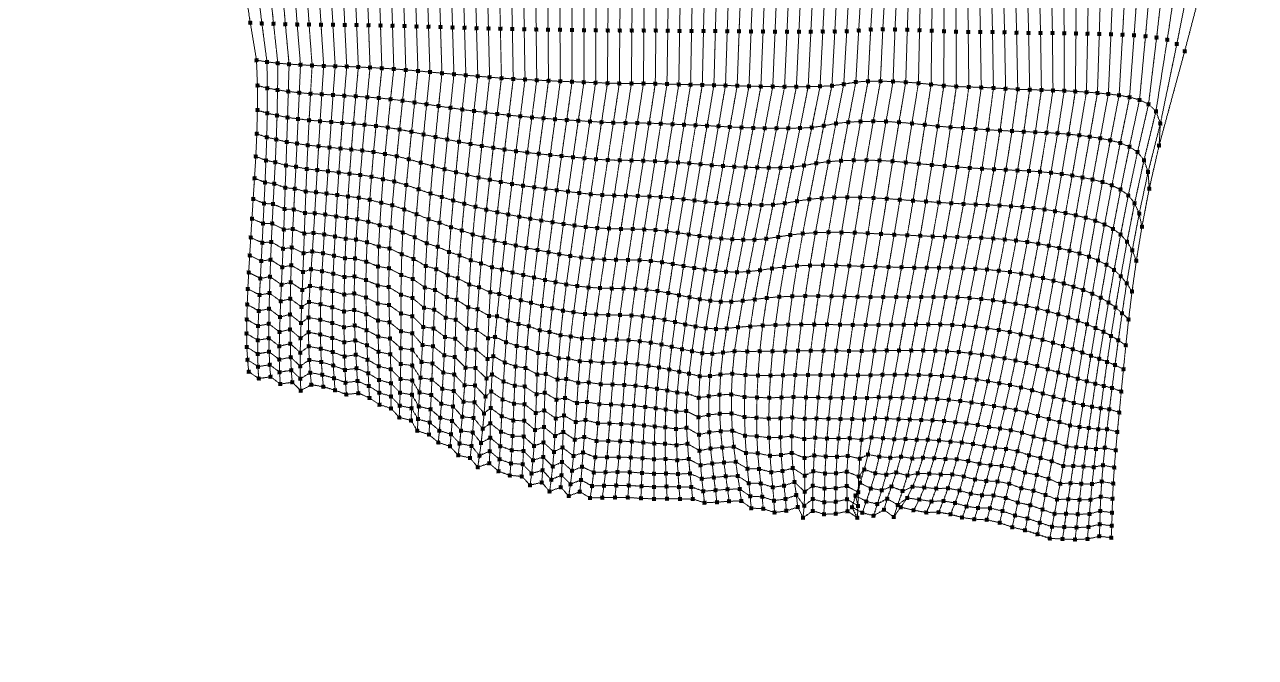
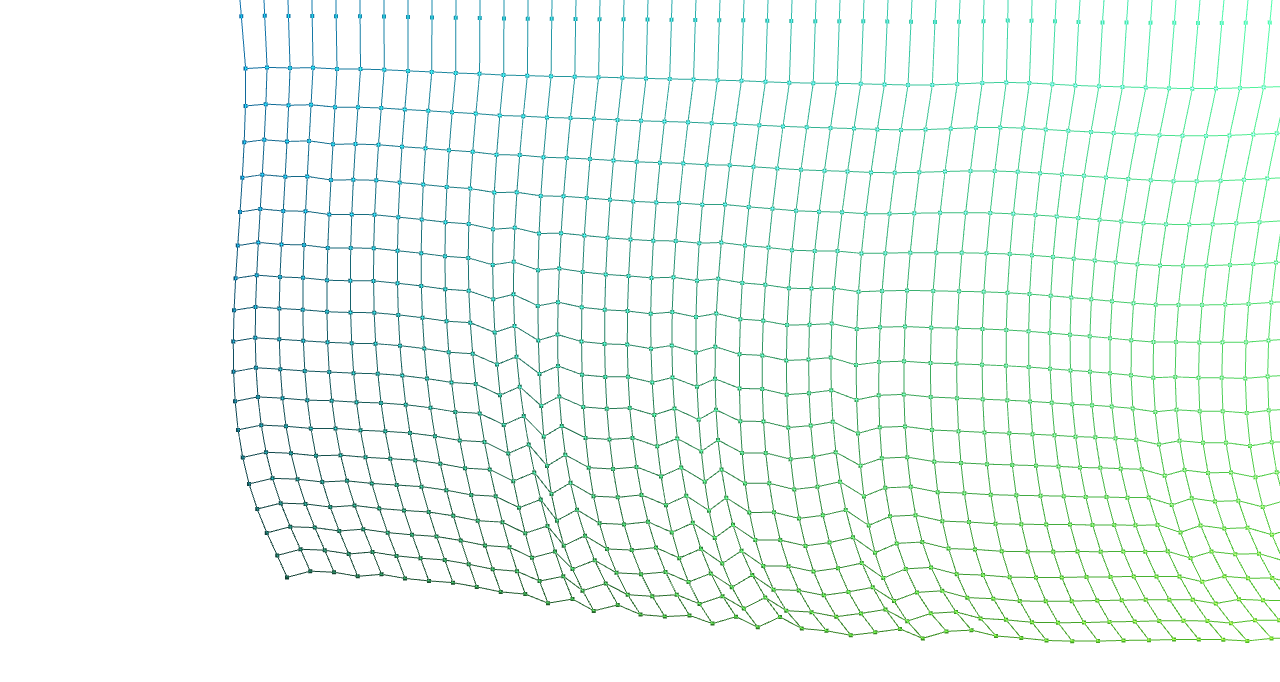
Before and after one commit to aoshea/adja, a website with bundled scripts: page index.html in a window 1280 px wide. Built offline with nearby package versions, Linux system fonts and the light colour scheme; animation ran at ten frames a second.

Commit message:
Sin colour

```diff
--- a/glsl/fragment.glsl
+++ b/glsl/fragment.glsl
@@ -1,39 +1,20 @@
 precision mediump float;
 
+uniform float u_time;
 uniform vec2 u_mouse;
+uniform vec2 u_resolution;
 
 varying lowp vec4 v_colour;
 varying lowp vec2 v_pos;
-varying lowp vec2 nnn;
 
 void main() {
 
-  float dist = distance(gl_FragCoord.xy, u_mouse * nnn.xy);
+  vec2 st = gl_FragCoord.xy / u_resolution.xy;
 
-  float dx = u_mouse.x - v_pos.x;
-  float dy = u_mouse.y - v_pos.y;
+  float pct = abs(sin(u_time));
 
-  float delta = abs(sqrt(dx*dx+dy*dy));
+  vec3 colourA = vec3(st.x, st.y, 0.0);
+  vec3 colourB = vec3(0.0, st.x, st.y);
 
-  float ux = dx / delta;
-  float uy = dy / delta;
-
-  vec2 st = gl_FragCoord.xy / nnn.xy;
-  vec2 mt = u_mouse.xy / nnn.xy;
-
-  float pct = 0.0;
-
-  pct = distance(st, u_mouse);
-  vec3 dc = vec3(pct);
-
-
-  vec3 colour = vec3(v_colour.rgb * dc.xyz * dist);
-
-  vec3 cc = colour * vec3(mt.x, mt.y, 0.0);
-
-  float y = (dist);
-
-  gl_FragColor = vec4(cc.xyz, 1.0);
-  //gl_FragColor = vec4(ux, uy, 0.0, 1.0);
-
+  gl_FragColor = vec4(mix(colourA, colourB, pct), 1.0);
 }
--- a/glsl/vertex.glsl
+++ b/glsl/vertex.glsl
@@ -1,3 +1,5 @@
+precision mediump float;
+
 attribute vec2 a_position;
 attribute vec4 a_colour;
 
@@ -5,10 +7,6 @@ uniform vec2 u_resolution;
 
 varying lowp vec4 v_colour;
 varying lowp vec2 v_pos;
-//varying lowp vec2 v_resoluion;
-
-varying lowp vec2 nnn;
-
 
 void main() {
    // convert the rectangle from pixels to 0.0 to 1.0
@@ -24,6 +22,4 @@ void main() {
 
    v_colour = a_colour;
    v_pos = a_position;
-   //v_resolution = vec2(0.0,0.0);
-   nnn = u_resolution;
 }
--- a/index.html
+++ b/index.html
@@ -1,7 +1,19 @@
 <!DOCTYPE html>
 <html>
+<style type="text/css">
+html, body {
+  margin: 0px;
+  width: 100%;
+  height: 100%;
+  overflow: hidden;
+}
+canvas {
+  width: 100%;
+  height: 100%;
+}
+</style>
 <body>
-<canvas id="canvas" width="1440" height="900"></canvas>
+<canvas id="canvas"></canvas>
 <script src="dist/script.js"></script>
 </body>
 </html>
--- a/src/main.js
+++ b/src/main.js
@@ -101,22 +101,25 @@ var Constraint = {
 
 var Game = {
 
-  REST: 12,
+  REST: 24,
 
   BOUNDARY: { x0: 0, x1: 480, y0:0, y1: 320 },
 
   init: function () {
     this.canvas = document.getElementById('canvas');
-    this.originalWidth = this.canvas.width;
-    this.originalHeight = this.canvas.height;
+
+    this.originalWidth = this.canvas.clientWidth;
+    this.originalHeight = this.canvas.clientHeight;
+
     render.init(this.canvas);
+    this.handleResize();
+
     this.reset();
     document.onmousemove = proxy(this.handleMouseMove, this);
     document.onmousedown = proxy(this.handleMouseDown, this);
     document.onmouseup = proxy(this.handleMouseUp, this);
     window.addEventListener('resize', proxy(this.handleResize, this));
     raf(proxy(this.tick, this));
-    this.handleResize();
   },
 
   draw: function () {
@@ -286,10 +289,11 @@ var Game = {
   },
 
   handleResize: function () {
-    var w, h;
-    w = this.canvas.width = document.documentElement.clientWidth;
-    h = this.canvas.height = document.documentElement.clientHeight;
-    render.resize(w, h);
+
+    this.canvas.width = window.innerWidth;
+    this.canvas.height = window.innerHeight;
+
+    render.resize(this.canvas.width, this.canvas.height);
   }
 };
 
--- a/src/render.js
+++ b/src/render.js
@@ -15,10 +15,10 @@ var u_mouse = {
   y:0
 };
 
+var timer = 0.0;
+
 var gl,
     shaderProgram,
-    canvasWidth,
-    canvasHeight,
     vertices,
     lineVertices,
     colours,
@@ -35,10 +35,13 @@ function createBuffer() {
   gl.enableVertexAttribArray(vertexPosAttrib);
 
   var resolutionLocation = gl.getUniformLocation(shaderProgram, 'u_resolution');
-  gl.uniform2f(resolutionLocation, canvasWidth, canvasHeight);
+  gl.uniform2f(resolutionLocation, gl.canvas.width, gl.canvas.height);
 
   var mouseLocation = gl.getUniformLocation(shaderProgram, 'u_mouse');
   gl.uniform2f(mouseLocation, u_mouse.x, u_mouse.y);
+
+  var timeLocation = gl.getUniformLocation(shaderProgram, 'u_time');
+  gl.uniform1f(timeLocation, timer);
 
   // create buffer
   vertexBuffer = gl.createBuffer();
@@ -58,7 +61,7 @@ function loadShaders( shaders, callback ) {
     return function () {
       shaders[name] = req.responseText;
       if ( --queue <= 0 ) callback();
-    }
+    };
   }
 
   for(var name in shaders) {
@@ -93,7 +96,7 @@ function createProgram( vertexSrc, fragmentSrc ) {
 
   var vertexShader, fragmentShader, program;
 
-  vertexShader = createShader( vertexSrc, gl.VERTEX_SHADER ),
+  vertexShader = createShader( vertexSrc, gl.VERTEX_SHADER );
   fragmentShader = createShader( fragmentSrc, gl.FRAGMENT_SHADER );
 
   program = gl.createProgram();
@@ -119,9 +122,6 @@ function setupShaders() {
 }
 
 function init(canvas) {
-  canvasWidth = canvas.width;
-  canvasHeight = canvas.height;
-
   gl = null;
 
   try {
@@ -175,20 +175,25 @@ function clear() {
 }
 
 function resize(width, height) {
-  canvasWidth = width;
-  canvasHeight = height;
+  gl.canvas.width = width;
+  gl.canvas.height = height;
 }
 
 function flush() {
 
-  gl.viewport(0, 0, gl.canvas.width, gl.canvas.height);
+  gl.viewport(0, 0, gl.canvas.width,  gl.canvas.height);
+
+  gl.blendFunc(gl.SRC_ALPHA, gl.ONE);
 
   var mouseLocation = gl.getUniformLocation(shaderProgram, 'u_mouse');
   gl.uniform2f(mouseLocation, u_mouse.x, u_mouse.y);
 
-  gl.blendFunc(gl.SRC_ALPHA, gl.ONE);
+  timer += 0.01;
+  var timeLocation = gl.getUniformLocation(shaderProgram, 'u_time');
+  gl.uniform1f(timeLocation, timer);
+
   var resolutionLocation = gl.getUniformLocation(shaderProgram, 'u_resolution');
-  gl.uniform2f(resolutionLocation, canvasWidth, canvasHeight);
+  gl.uniform2f(resolutionLocation, gl.canvas.width, gl.canvas.height);
 
   gl.bindBuffer(gl.ARRAY_BUFFER, vertexBuffer);
   gl.vertexAttribPointer(vertexPosAttrib, 2, gl.FLOAT, false, 0, 0);
@@ -208,7 +213,7 @@ function flush() {
   gl.vertexAttribPointer(vertexPosAttrib, 2, gl.FLOAT, false, 0, 0);
   gl.bufferData(gl.ARRAY_BUFFER, new Float32Array(lineVertices), gl.STATIC_DRAW);
 
-  gl.drawArrays(gl.LINES, 0, lineVertices.length / 2)
+  gl.drawArrays(gl.LINES, 0, lineVertices.length / 2);
 }
 
 
```
Also changed, not shown: dist/script.js, 1 other file.
